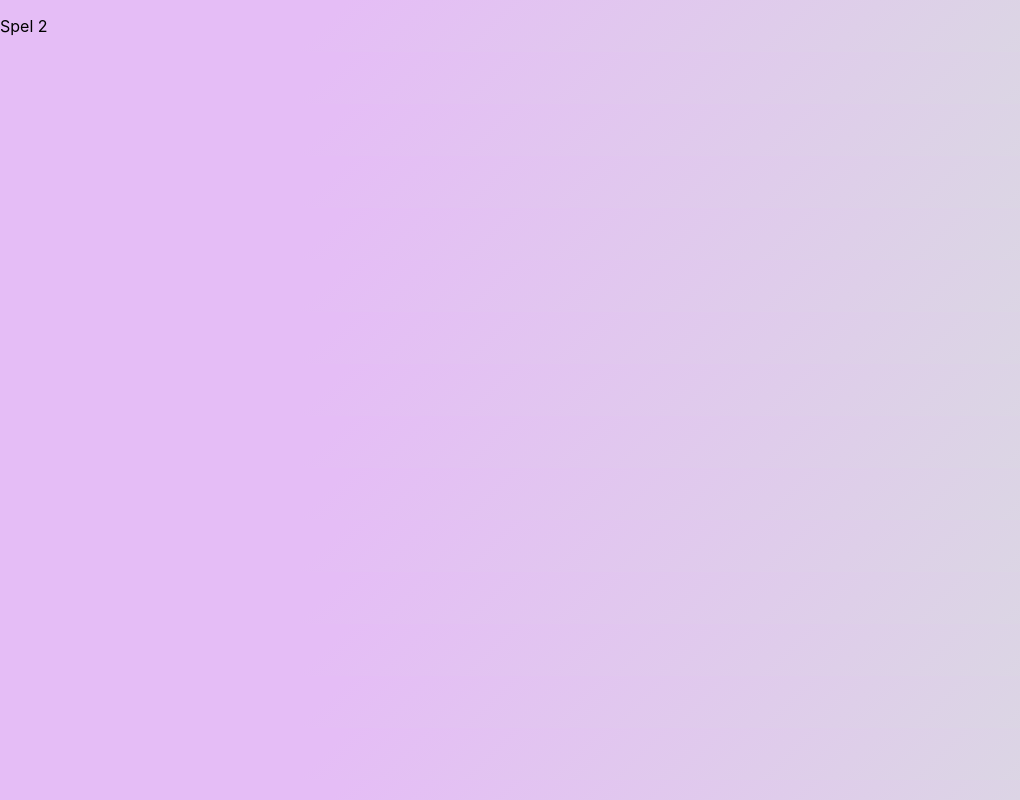
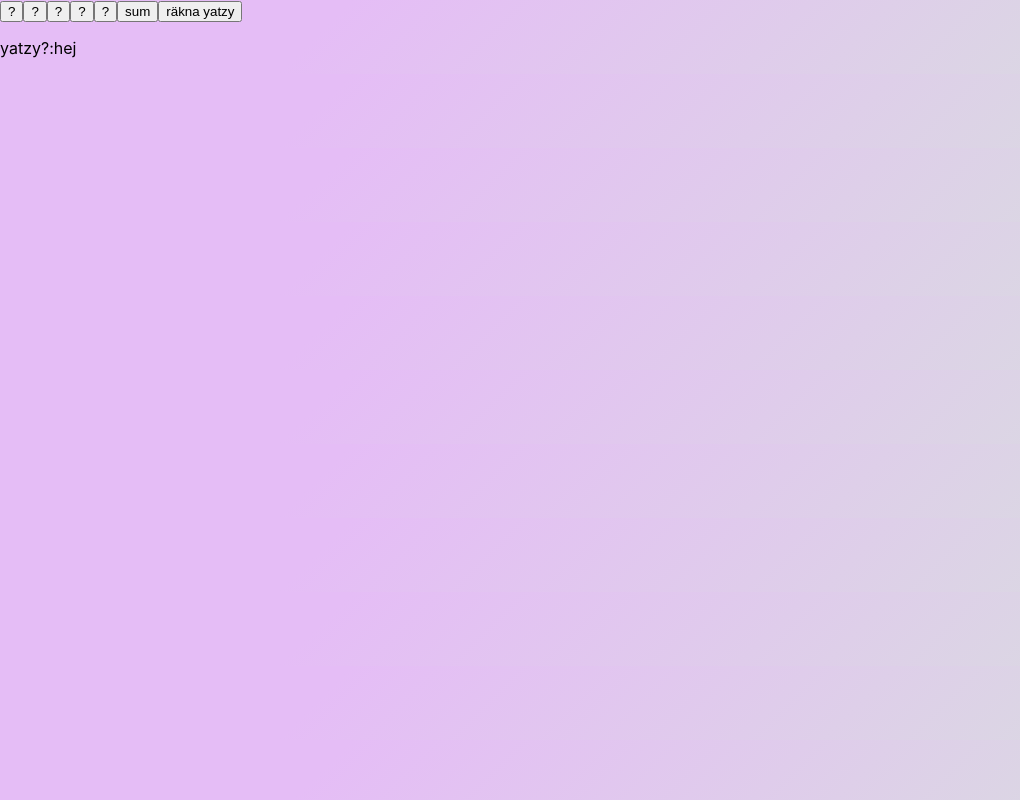
Before and after one commit to CGDM101/pak-man, a React (Vite) app in the folder pak-man/: page /Spel2 in a window 1280 px wide. Shown: the whole page, without its empty margins (0-1020 px from the left). Built offline with nearby package versions, Linux system fonts and the light colour scheme.

Commit message:
Yatzy branch

```diff
--- a/pak-man/src/components/Spel2.jsx
+++ b/pak-man/src/components/Spel2.jsx
@@ -1,8 +1,10 @@
+import YatzyComponent from "./YatzyComponent"
+
 function Spel2 () {
 
     return(
         <div>
-            <p>Spel 2</p>
+            <YatzyComponent />
         </div>
     )
 }
--- /dev/null
+++ b/pak-man/src/components/YatzyComponent.jsx
@@ -0,0 +1,49 @@
+import { useState } from "react"
+
+const YatzyComponent = () => {
+    const [dice1, setdice1] = useState('?')
+    const [dice2, setdice2] = useState('?')
+    const [dice3, setdice3] = useState('?')
+    const [dice4, setdice4] = useState('?')
+    const [dice5, setdice5] = useState('?')
+
+    const [sum, setSum] = useState('sum')
+    const [yatzy, setYatzy] = useState('hej') // false
+
+    function randomise() {
+        // todo
+    }
+
+    function calculateScore() {
+        // let sum = dice1 + dice2 + dice3 + dice4 + dice5
+        setSum(dice1 + dice2 + dice3 + dice4 + dice5)
+    }
+
+    function calculateYatzy() {
+        if (dice1 == dice2 && dice2 == dice3 && dice3 == dice4 && dice4 == dice5) {
+            setYatzy('ja') // true
+            let yatzy = true
+            console.log('true?:', yatzy)
+        }
+        else if (dice1 != dice2) {
+            setYatzy('nej') //true
+            console.log('false?:', yatzy)
+        }
+    }
+
+    return (
+        <div className="dices">
+            <button className="square" onClick={() => setdice1(1)}> {dice1} </button>
+            <button className="square" onClick={() => setdice2(1)}> {dice2} </button>
+            <button className="square" onClick={() => setdice3(1)}> {dice3} </button>
+            <button className="square" onClick={() => setdice4(1)}> {dice4} </button>
+            <button className="square" onClick={() => setdice5(1)}> {dice5} </button>
+
+            <button onClick={calculateScore}>{sum}</button>
+            <button onClick={calculateYatzy}>räkna yatzy</button>
+            <p>yatzy?:{yatzy}</p>
+        </div>
+    )
+}
+
+export default YatzyComponent
```
